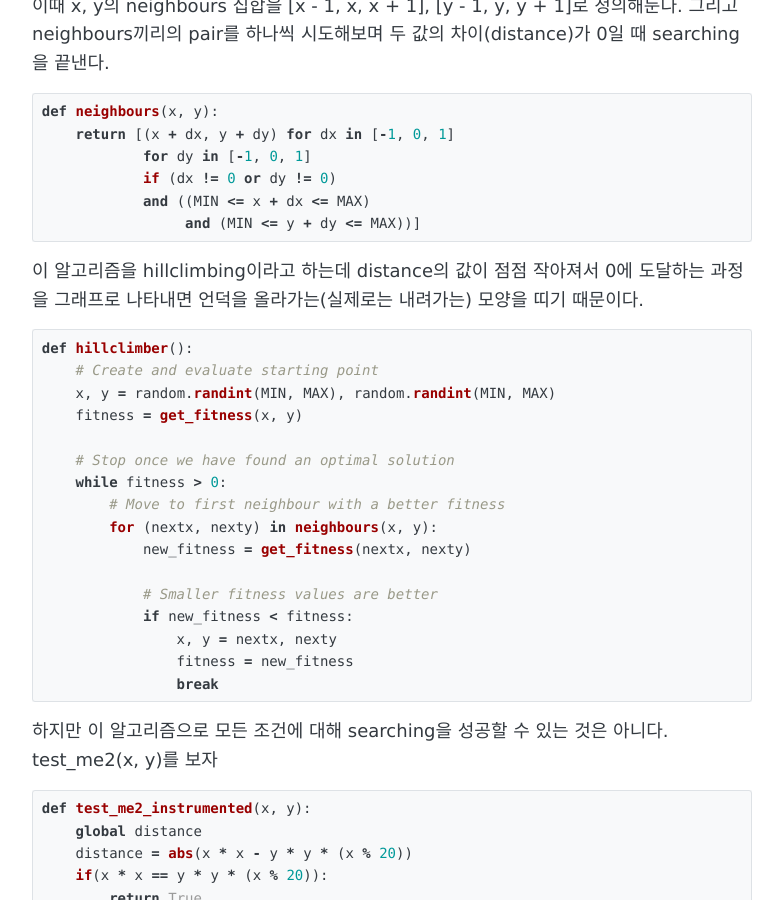
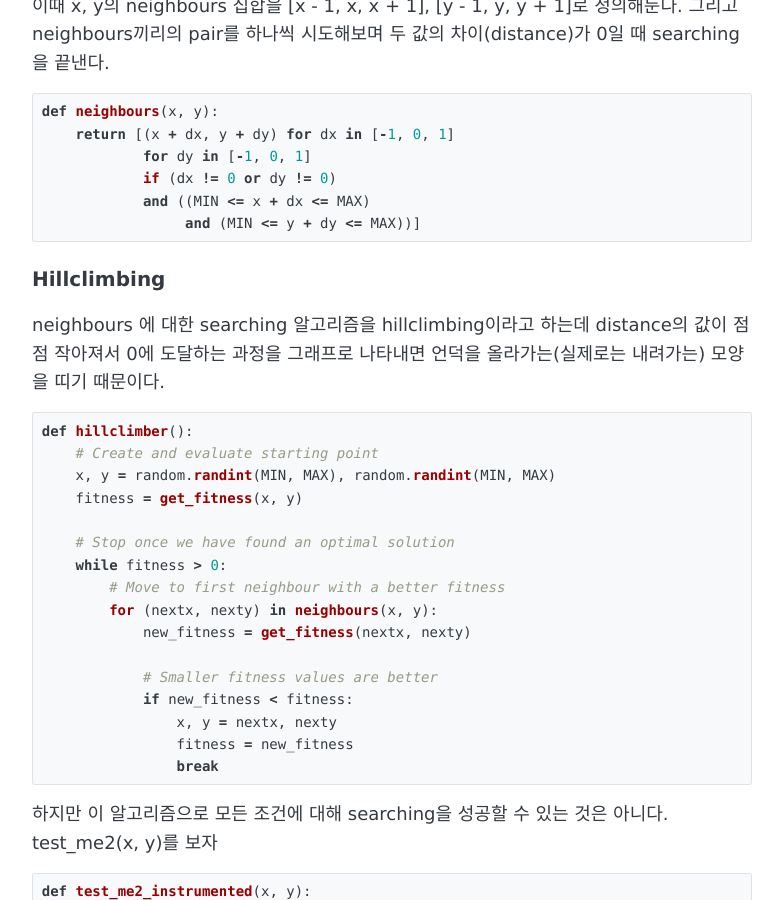
Before and after one commit to sihyungyou/sihyungyou.github.io, a Jekyll site: the page built from _posts/2019-07-25-fuzzingbook-ch2-5.md, in a window 1280 px wide and 900 px high, scrolled down 871 px. Shown: the whole window, without its empty margins (248-1031 px from the left). Built offline with Jekyll 4.4.1, drawn with Linux system fonts in a browser that asks for light colours.

Commit message:
fixed 2-5

```diff
--- a/_posts/2019-07-25-fuzzingbook-ch2-5.md
+++ b/_posts/2019-07-25-fuzzingbook-ch2-5.md
@@ -30,7 +30,8 @@ def neighbours(x, y):
                  and (MIN <= y + dy <= MAX))]
 ~~~
 
-이 알고리즘을 hillclimbing이라고 하는데 distance의 값이 점점 작아져서 0에 도달하는 과정을 그래프로 나타내면 언덕을 올라가는(실제로는 내려가는) 모양을 띠기 때문이다.
+### Hillclimbing
+neighbours 에 대한 searching 알고리즘을 hillclimbing이라고 하는데 distance의 값이 점점 작아져서 0에 도달하는 과정을 그래프로 나타내면 언덕을 올라가는(실제로는 내려가는) 모양을 띠기 때문이다.
 ~~~python
 def hillclimber():
     # Create and evaluate starting point
```
